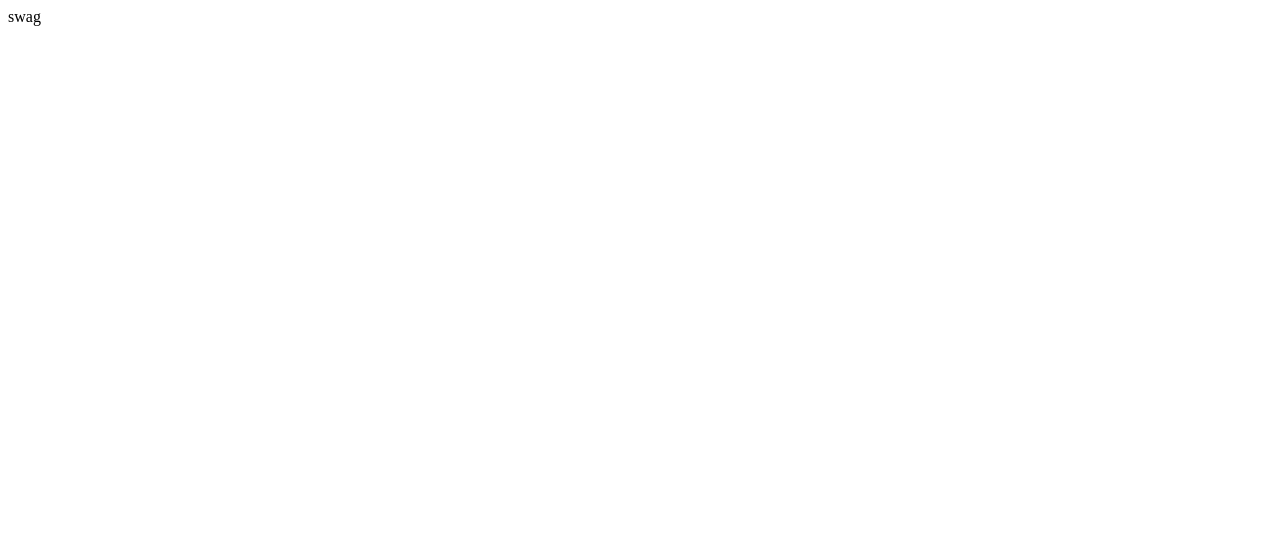
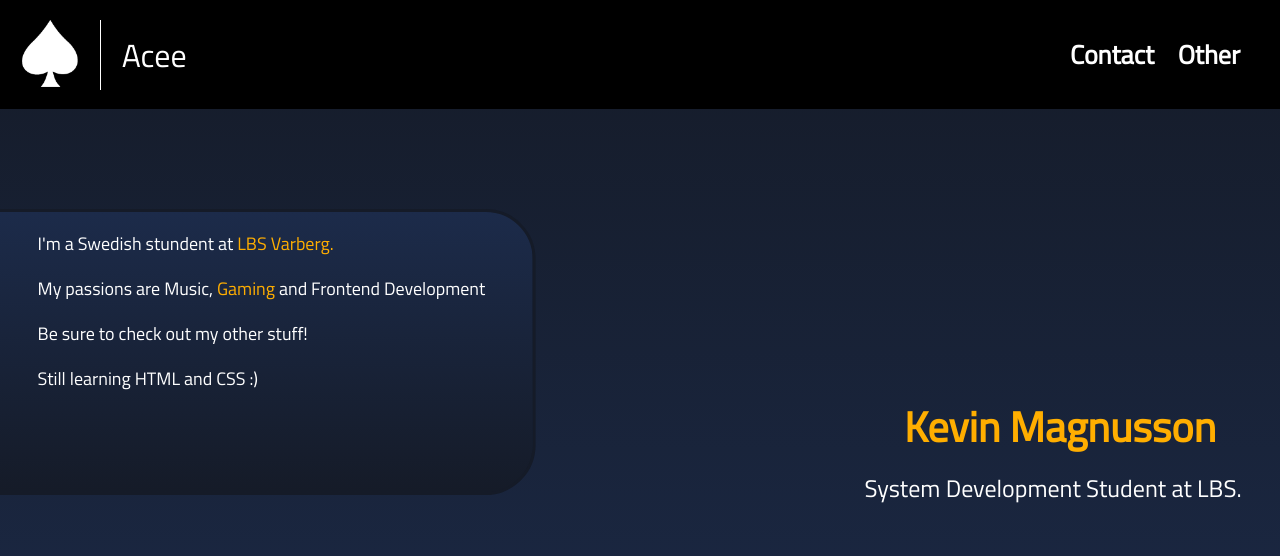
Before and after one commit to Aceexdd/Aceexdd.github.io, a plain HTML site: page index.html in a window 1280 px wide. Drawn offline with Linux system fonts and the light colour scheme.

Commit message:
First commit

```diff
--- a/index.html
+++ b/index.html
@@ -1 +1,66 @@
-swag
+<!DOCTYPE html>
+<html lang="en">
+<head>
+    <meta charset="UTF-8">
+    <meta http-equiv="X-UA-Compatible" content="IE=edge">
+    <meta name="viewport" content="width=device-width, initial-scale=1.0">
+    <link rel="stylesheet" href="style.css">
+    <link rel="preconnect" href="https://fonts.googleapis.com"> <!--Lånar font från en annan webbsida för att användas här-->
+    <link rel="preconnect" href="https://fonts.gstatic.com" crossorigin>
+    <link href="https://fonts.googleapis.com/css2?family=Titillium+Web&display=swap" rel="stylesheet">
+    <title>Acee</title>
+</head>
+<body>
+
+
+    <!-- Top black bar -->
+    <div class="top-bar">
+        <div class="logo">
+            <a href="https://www.youtube.com/channel/UClCmm3sbezeshsTj0Z8jZ-Q" target="_blank">
+                <img src="ace.png" alt="Ace">
+            </a>
+        </div>
+        <div class="header-spacer"></div>
+        <div class="acee-name">
+            <p>Acee</p>
+        </div>
+
+        <!--För att skapa en dropdown meny till toppen-->
+        <div class="dropdown-contact">
+            <strong>
+                <span>Contact</span>
+            </strong>
+            <div class="dropdown-CC">
+                <a a href="https://linktr.ee/aceexd" target="blank">Linktree</a>
+            </div>
+        </div>
+
+
+        <div class="dropdown">
+            <strong>
+                <span>Other</span>
+            </strong>
+            <div class="dropdown-content">
+                <a href="#">E-sports</a>
+                <a href="#">Socials</a>
+            </div>
+
+        </div>
+    </div>
+
+    <!-- End of top black bar -->
+
+    <!-- info box -->
+    <div class="rounded-square">
+        <ul>I'm a Swedish stundent at <a href="https://lbs.se/varberg/" target="_blank">LBS Varberg.</a></ul>
+        <ul>My passions are Music, <a href="https://www.youtube.com/channel/UClCmm3sbezeshsTj0Z8jZ-Q" target="_blank">Gaming</a> and Frontend Development</ul>
+        <ul>Be sure to check out my other stuff!</ul>
+        <ul>Still learning HTML and CSS :)</ul>
+    </div>
+
+
+    <!-- Short info on the right side of the website -->
+    <strong><p class="name-right">Kevin Magnusson</p></strong>
+    <p class="info-RB">System Development Student at LBS.</p>
+</body>
+</html>
--- /dev/null
+++ b/style.css
@@ -0,0 +1,191 @@
+body {
+  background: linear-gradient(to bottom, #151b28, #1c2b4a);
+  background-attachment: fixed;
+  height: 100%;
+  width: 100%;
+  margin: 0;
+  padding: 0;
+}
+
+.top-bar {
+    background-color: rgb(0, 0, 0); /* Black background color */
+    color: #fff; /* Text color for links and text */
+    display: flex;
+    justify-content: space-between;
+    align-items: center;
+    padding: 5px 10px;
+
+}
+
+.dropdown {
+    font-family: 'Titillium Web', sans-serif;
+    position: relative;
+    display: inline-block;
+    font-size: 26px;
+    margin: 30px;
+}
+
+.dropdown-content {
+    font-family: 'Titillium Web', sans-serif;
+    display: none;
+    position: absolute;
+    background-color: #313d56;
+    min-width: 100px;
+    box-shadow: 0px 8px 16px 0px rgba(70, 70, 153, 0.26);
+    z-index: 1;
+    font-size: 18px;
+}
+
+.dropdown:hover .dropdown-content {
+    display: block;
+}
+
+.dropdown-content a {
+    padding: 12px 13px;
+    text-decoration: none;
+    display: block;
+    color: #fff;
+}
+
+.dropdown-content a:hover {
+    background-color: rgb(49, 48, 91);
+}
+
+
+
+.dropdown-contact{ /* Dropdown menu for contacting me*/
+  font-family: 'Titillium Web', sans-serif;
+  font-size: 26px;
+  display: inline;
+  position: absolute;
+  margin: 1060px;
+
+}
+
+.dropdown-CC{
+  font-family: 'Titillium Web', sans-serif;
+  display: none;
+  position: absolute;
+  background-color: #313d56;
+  min-width: 100px;
+  box-shadow: 0px 8px 16px 0px rgba(70, 70, 153, 0.26);
+  z-index: 1;
+  font-size: 18px;
+}
+
+.dropdown-contact:hover .dropdown-CC{
+  display: block;
+}
+
+.dropdown-CC a {
+  padding: 12px 13px;
+  text-decoration: none;
+  display: block;
+  color: #fff;
+}
+
+
+.dropdown-CC a:hover{
+  background-color: rgb(49, 48, 91);
+}
+
+.header-spacer{
+    background-color: white;
+    height: 70px; /* Makes the divider cover the entire height of the black bar */
+    width: 1px; /* Adjust the width of the divider as needed */
+    position: absolute; /* Position the divider absolutely within the black bar */
+    left: 100px; /* Adjust the left position of the divider to your desired location */
+}
+
+.logo img {
+    width: 80px; /* Adjust the width of the logo */
+    height: 80px; /* Adjust the height of the logo*/
+}
+
+
+
+.acee-name {
+    font-family: 'Titillium Web', sans-serif;
+    color: white;
+    margin: 111px;
+    font-size: 32px;
+    position: absolute;
+    white-space: nowrap;
+    animation: slide1 1s linear forwards; /*adjust the animation duration*/
+    opacity: 0;
+    transform: translateX(900%);
+}
+
+@keyframes slide1 {
+    0% {
+      opacity: 0;
+      transform: translateX(-75%);
+    }
+    100% {
+      opacity: 1;
+      transform: translateX(1%); /* Adjust the final position as needed */
+    }
+  }
+
+.rounded-square {
+    width: 535px;
+    height: 280px;
+    background: linear-gradient(to bottom, #1c2b4a, #151b28 );
+    background-attachment: fixed;
+    border-radius: 0px 50px 50px 0px; /* Adjust the value to control the roundness */
+    border-style: solid;
+    border-width: 3px;
+    border-color: #151b28;
+    margin-top: 100px;
+    text-align:left;
+    font-family: 'Titillium Web', sans-serif;
+    text-decoration: none;  /*Removes the underlined text from links */
+    color: #fff;
+    font-size: 18px;
+    font-style: normal;
+    position: absolute;
+    white-space: nowrap;
+    animation: slide2 1.0s linear forwards; /*adjust the animation duration*/
+    opacity: 0;
+    transform: translateX(600%);
+  }
+
+  @keyframes slide2 {
+    0% {
+      opacity: 0;
+      transform: translateX(-60%);
+    }
+    100% {
+      opacity: 10;
+      transform: translateX(-1%); /* Adjust the final position as needed */
+    }
+
+  }
+
+  .rounded-square ul a{
+    color: rgb(255, 174, 0);
+    text-decoration: none;
+  }
+
+  .name-right{
+    font-family: 'Titillium Web', sans-serif;
+    text-decoration: none;
+    text-align: right;
+    color: rgb(255, 174, 0);
+    font-size: 42px;
+    position: absolute;
+    top: 48%;
+    right: 5%;
+    transform: translateY(-50%);
+  }
+
+    .info-RB{
+        font-family: 'Titillium Web', sans-serif;
+        text-align: right;
+        font-size: 24px;
+        position: absolute;
+        top: 58%;
+        right: 3%;
+        transform: translateY(-50%);
+        color: rgb(255, 255, 255);
+    }
```
Also changed, not shown: ace.png (added).
